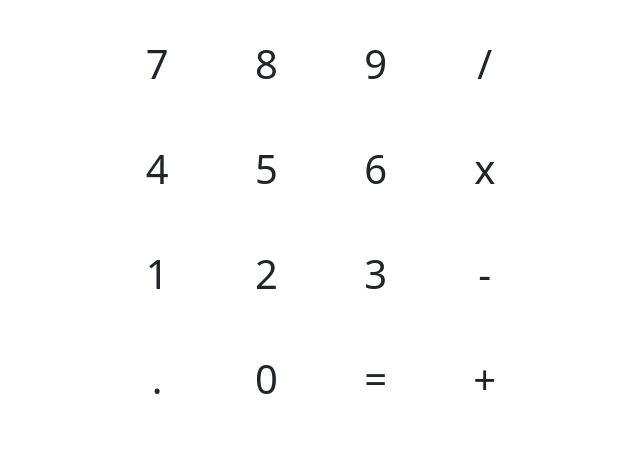
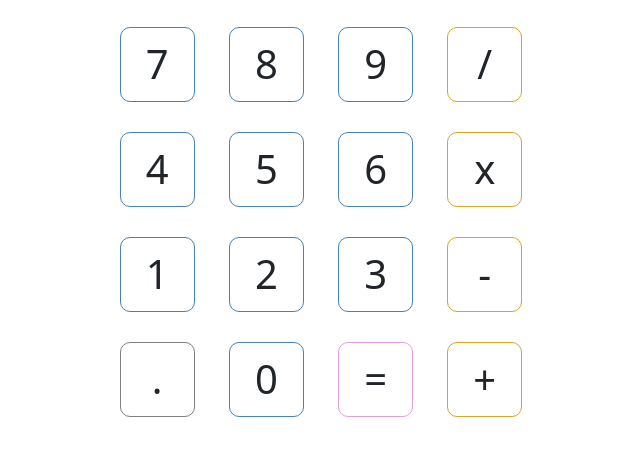
Before and after one commit to ndudefaces/calculator, a plain HTML site: page index.html in a window 1280 px wide. Shown: the part 259-714 px from the top of the page, without its empty margins (319-959 px from the left). Drawn offline with nearby package versions, Linux system fonts and the light colour scheme.

Commit message:
Add button styling

```diff
--- a/style.css
+++ b/style.css
@@ -13,3 +13,48 @@ body{
     margin: 15px;
     font-size: 40px;
 }
+
+.number{
+    border: 1px solid steelblue;
+    border-radius: 10px;
+}
+
+.number:hover{
+    background-color: lightblue;
+}
+
+.operator{
+    border: 1px solid goldenrod;
+    border-radius: 10px;
+}
+
+.operator:hover{
+    background-color: bisque;
+}
+
+.decimal{
+    border: 1px solid gray;
+    border-radius: 10px;
+}
+
+.decimal:hover{
+    background-color: silver;
+}
+
+.equal{
+    border: 1px solid plum;
+    border-radius: 10px;
+}
+
+.equal:hover{
+    background-color: lightpink;
+}
+
+#clear-btn{
+    border: 1px solid red;
+    border-radius: 10px;
+}
+
+#clear-btn:hover{
+    background-color: orangered;
+}
```
